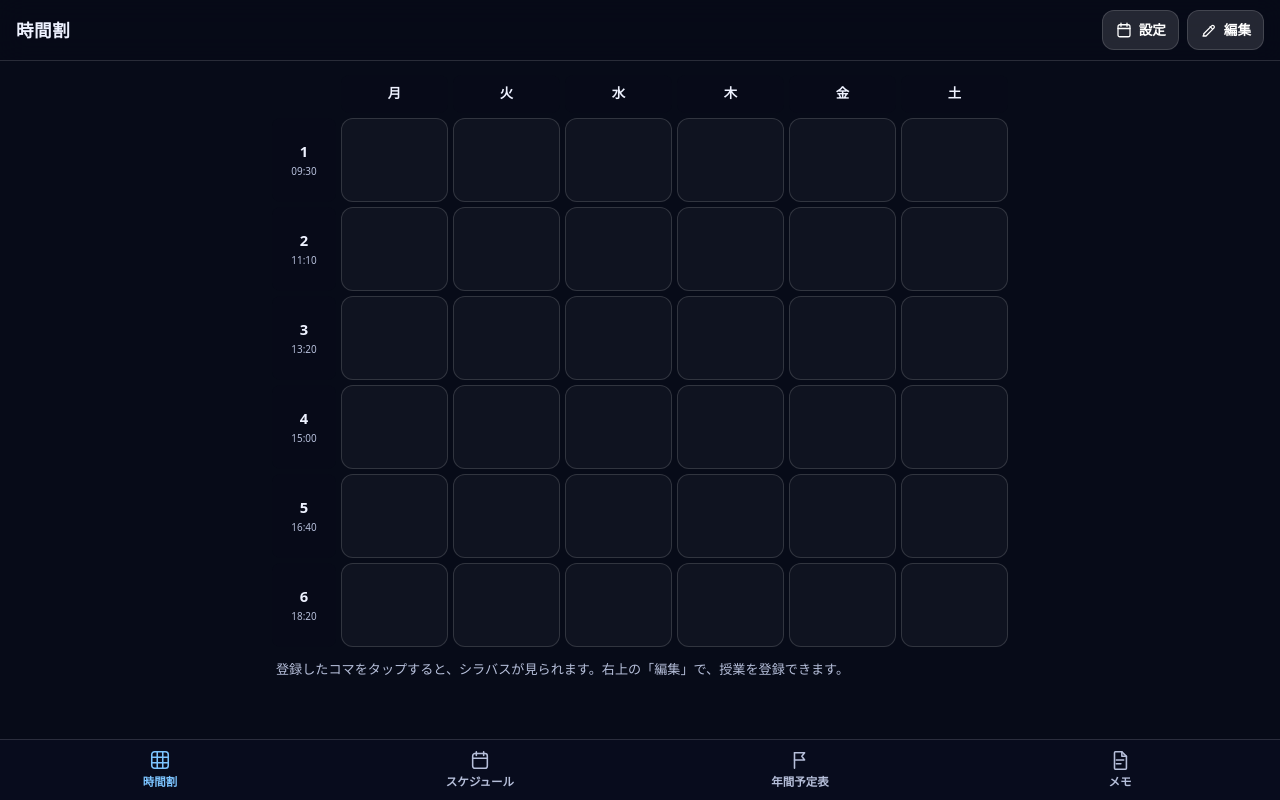
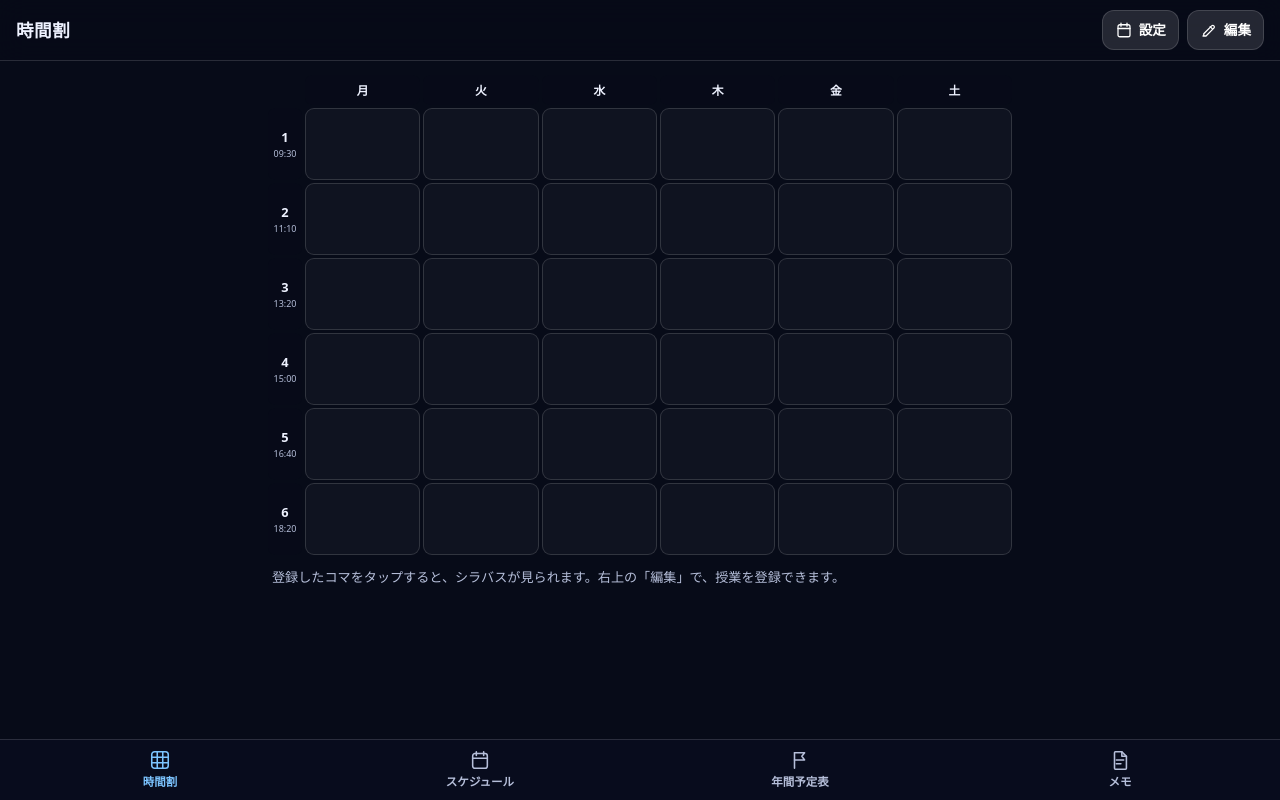
Before and after one commit to RIU11/class-timetable, a plain HTML site: page index.html in a window 1280 px wide. Drawn offline with Linux system fonts and the light colour scheme.

Commit message:
時間割: 横スクロールせず1画面に収まるよう、マス目を縮小
Co-Authored-By: Claude Sonnet 5 <noreply@anthropic.com>

```diff
--- a/style.css
+++ b/style.css
@@ -12,7 +12,7 @@ a{color:var(--acc)}
 .acts button.on{background:var(--acc);color:#04101f;border-color:var(--acc)}
 .acts button:active{transform:scale(.95)}
 
-main{max-width:760px;margin:0 auto;padding:14px 12px}
+main{max-width:760px;margin:0 auto;padding:14px 8px}
 
 .card{background:var(--glass);-webkit-backdrop-filter:blur(14px) saturate(1.3);backdrop-filter:blur(14px) saturate(1.3);border:1px solid var(--line);border-radius:18px;padding:12px 14px;margin:12px 0;box-shadow:0 8px 28px rgba(0,0,0,.35)}
 .card h3{margin:0 0 8px;font-size:1rem}
@@ -25,23 +25,22 @@ main{max-width:760px;margin:0 auto;padding:14px 12px}
 .warn{background:rgba(255,200,87,.12);border:1px solid rgba(255,200,87,.4);border-radius:14px;padding:10px 14px;margin:12px 0;font-size:.88rem}
 
 /* 時間割グリッド */
-.ttgrid{display:grid;gap:5px;overflow-x:auto}
-.ttrow{display:grid;grid-template-columns:var(--cols);gap:5px}
+.ttgrid{display:grid;gap:3px;width:100%}
+.ttrow{display:grid;grid-template-columns:var(--cols);gap:3px}
 .ttcorner,.ttdh{position:sticky;top:0;z-index:2}
 .ttph{position:sticky;left:0;z-index:1}
-.ttph,.ttdh{display:flex;flex-direction:column;align-items:center;justify-content:center;padding:4px 2px;font-size:.72rem;color:var(--sub);background:rgba(7,11,24,.6);border-radius:8px;min-height:38px}
-.ttdh b{font-size:.84rem;color:var(--text)}
-.ttph b{font-size:.92rem;color:var(--text)}
-.ttph span{font-size:.62rem}
+.ttph,.ttdh{display:flex;flex-direction:column;align-items:center;justify-content:center;padding:2px 1px;font-size:.64rem;color:var(--sub);background:rgba(7,11,24,.6);border-radius:7px;min-height:30px}
+.ttdh b{font-size:.74rem;color:var(--text)}
+.ttph b{font-size:.8rem;color:var(--text)}
+.ttph span{font-size:.56rem}
 .ttcorner{background:transparent}
-.ttcell{min-height:84px;border:1px solid var(--line);border-radius:12px;background:rgba(255,255,255,.035);padding:6px;display:flex;flex-direction:column;justify-content:center;align-items:center;text-align:center;gap:2px;color:var(--text);font:inherit}
+.ttcell{min-height:0;height:11vh;max-height:72px;min-width:0;border:1px solid var(--line);border-radius:9px;background:rgba(255,255,255,.035);padding:3px 4px;display:flex;flex-direction:column;justify-content:center;align-items:center;text-align:center;gap:1px;color:var(--text);font:inherit;overflow:hidden}
 .ttcell.has{align-items:flex-start;text-align:left;justify-content:flex-start}
-.ttcell .tn{font-size:.78rem;font-weight:700;line-height:1.3;overflow:hidden;display:-webkit-box;-webkit-line-clamp:3;-webkit-box-orient:vertical}
-.ttcell .tr{margin-top:auto;font-size:.68rem;background:rgba(255,255,255,.9);color:#101830;border-radius:999px;padding:1px 7px;align-self:flex-start}
-.ttcell .tp{font-size:.68rem;opacity:.75}
+.ttcell .tn{width:100%;font-size:.6rem;font-weight:700;line-height:1.18;overflow:hidden;display:-webkit-box;-webkit-line-clamp:3;-webkit-box-orient:vertical;word-break:break-word}
+.ttcell .tr{margin-top:auto;font-size:.56rem;background:rgba(255,255,255,.9);color:#101830;border-radius:999px;padding:0 5px;align-self:flex-start;white-space:nowrap}
 .ttcell:active{filter:brightness(1.15)}
 .ttcell.edit{outline:2px dashed rgba(255,255,255,.3);outline-offset:-2px}
-.ttwrap{overflow-x:auto;-webkit-overflow-scrolling:touch;padding-bottom:4px}
+.ttwrap{padding-bottom:4px}
 
 /* ダイアログ（候補選択・新規作成・シラバス詳細） */
 .sheet{position:fixed;inset:0;z-index:60;display:flex;align-items:flex-end;justify-content:center;background:rgba(0,0,0,.6);animation:fadeIn .2s both}
--- a/timetable.js
+++ b/timetable.js
@@ -52,7 +52,7 @@
   function renderGrid() {
     var s = settings(), days = daysOf(s), r = regs();
     var box = document.getElementById("tt-box"); if (!box) return;
-    var cols = "64px repeat(" + days.length + ", minmax(92px,1fr))";
+    var cols = "34px repeat(" + days.length + ", minmax(0,1fr))";
     var h = '<div class="ttwrap"><div class="ttgrid" style="--cols:' + cols + '">' +
       '<div class="ttrow"><div class="ttcorner"></div>' + days.map(function (d) { return '<div class="ttdh"><b>' + esc(d) + "</b></div>"; }).join("") + "</div>";
     for (var p = 1; p <= s.periods; p++) {
```
